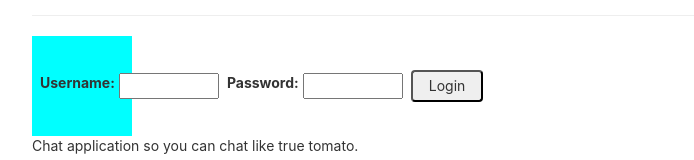
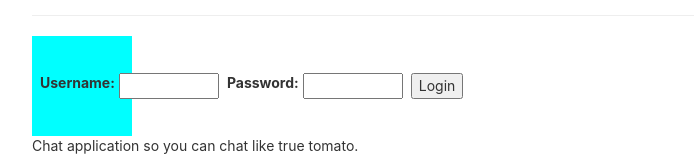
Before and after one commit to domhanak/tomato-chat, a React app: page /login in a window 1280 px wide. Shown: the part 137-297 px from the top of the page, without its empty margins (108-802 px from the left). Built offline with nearby package versions, Linux system fonts and the light colour scheme.

Commit message:
login.scss refactoring (from css to sass)

```diff
--- a/src/styles/login.scss
+++ b/src/styles/login.scss
@@ -6,24 +6,22 @@
   display: flex;
   align-items: center;
   background: aqua;
-}
 
-
-.login-form__login {
+  & .login-form__login {
     width: 100px;
     margin-right: 8px;
     margin-left: 4px;
   }
 
-
-.login-form__password {
+  & .login-form__password {
     flex: 1;
     margin-left: 4px;
     margin-right: 8px;
   }
 
 
-.login-form button {
+  & .login-form button {
     padding: 4px 16px;
     border-radius: 4px;
   }
+}
```
Lines whose indentation alone changed are shown as unchanged.
